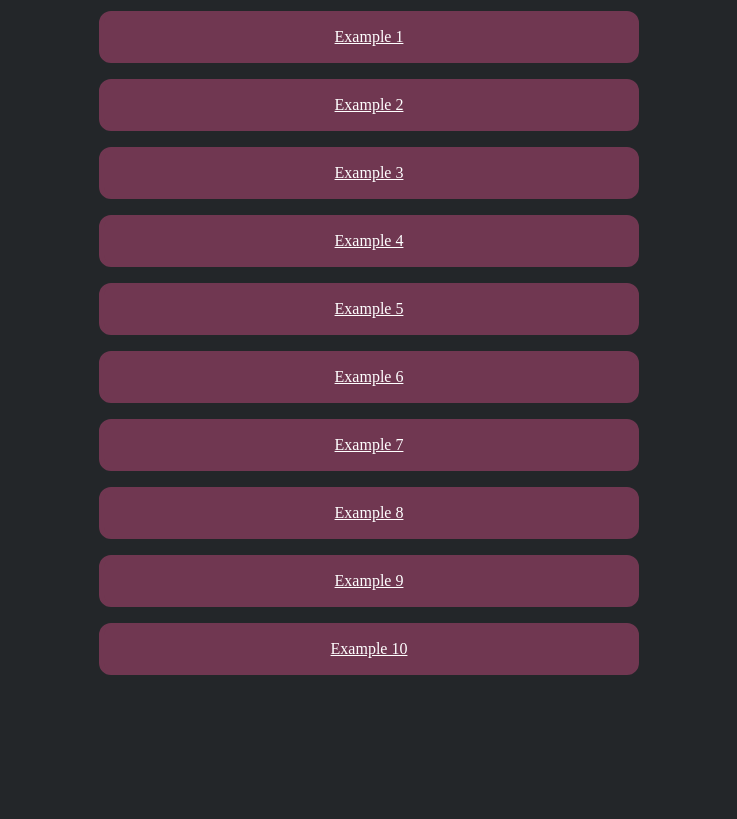
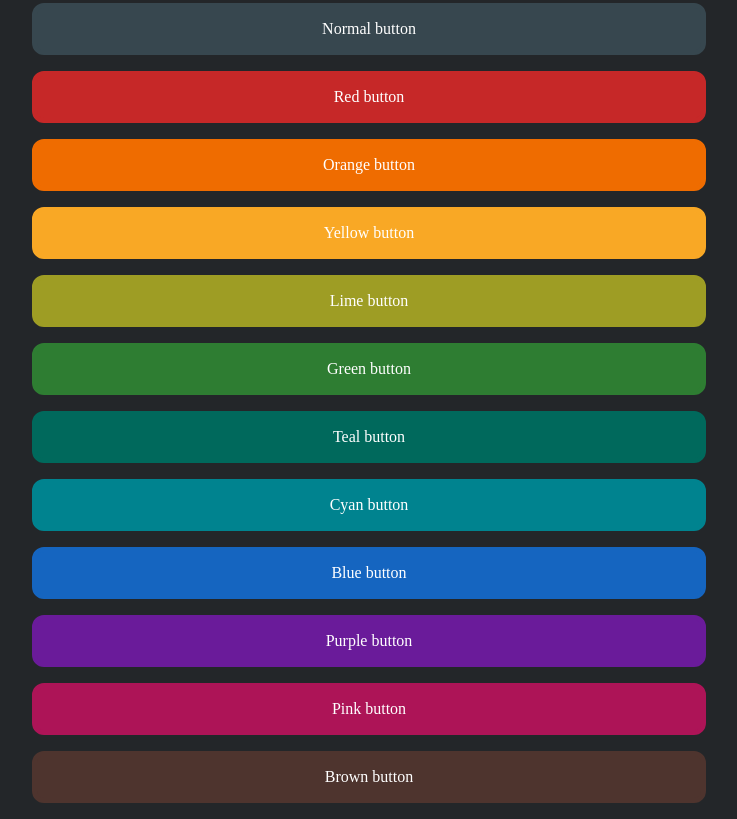
Before and after one commit to Bildcraft1/UnbloatedTree, a plain HTML site: page index.html in a window 1280 px wide. Shown: the part 77-896 px from the top of the page, without its empty margins (271-1008 px from the left). Before the commit the page ends 800 px from the top, so only its background shows below. Drawn offline with Linux system fonts and the light colour scheme.

Commit message:
added new button colors following material design and fixed some UI problems

```diff
--- a/css/main.css
+++ b/css/main.css
@@ -1,25 +1,113 @@
 body {
 	text-align: center;
+	max-width: 800px;
+	margin-left: auto;
+	margin-right: auto;
 	background: #232629;
-}
-
-h1 {
-	text-align: center;
 	color: white;
 }
 
 .button {
-	background-color: #703751;
-	border: 5px solid #703751;
+	background-color: #37474f;
+	border: 5px solid #37474f;
 	color: white;
 	padding: 12px;
+	text-decoration: none;
 	display: inline-block;
-	transition: 0.2s;
+	transition: 0.1s;
 	font-size: 16px;
 	border-radius: 12px;
-	width: 40%;
+	width: 80%;
 }
 .button:hover {
-	border: 5px solid #c2487b;
-	width: 50%;
+	border: 5px solid #62727b;
+	width: 90%;
 }
+
+.red {
+	background-color: #c62828;
+	border: 5px solid #c62828;
+}
+.red:hover {
+	border: 5px solid #ff5f52;
+}
+
+.orange {
+	background-color: #ef6c00;
+	border: 5px solid #ef6c00;
+}
+.orange:hover {
+	border: 5px solid #ff9d3f;
+}
+
+.yellow {
+	background-color: #f9a825;
+	border: 5px solid #f9a825;
+}
+.yellow:hover {
+	border: 5px solid #ffd95a;
+}
+
+.lime {
+	background-color: #9e9d24;
+	border: 5px solid #9e9d24;
+}
+.lime:hover {
+	border: 5px solid #d2ce56;
+}
+
+.green {
+	background-color: #2e7d32;
+	border: 5px solid #2e7d32;
+}
+.green:hover {
+	border: 5px solid #60ad5e;
+}
+
+.teal {
+	background-color: #00695c;
+	border: 5px solid #00695c;
+}
+.teal:hover {
+	border: 5px solid #439889;
+}
+
+.cyan {
+	background-color: #00838f;
+	border: 5px solid #00838f;
+}
+.cyan:hover {
+	border: 5px solid #4fb3bf;
+}
+
+.blue {
+	background-color: #1565c0;
+	border: 5px solid #1565c0;
+}
+.blue:hover {
+	border: 5px solid #5e92f3;
+}
+
+.purple {
+	background-color: #6a1b9a;
+	border: 5px solid #6a1b9a;
+}
+.purple:hover {
+	border: 5px solid #9c4dcc;
+}
+
+.pink {
+	background-color: #ad1457;
+	border: 5px solid #ad1457;
+}
+.pink:hover {
+	border: 5px solid #e35183;
+}
+
+.brown {
+	background-color: #4e342e;
+	border: 5px solid #4e342e;
+}
+.brown:hover {
+	border: 5px solid #7b5e57;
+}
--- a/index.html
+++ b/index.html
@@ -1,9 +1,12 @@
 <!DOCTYPE html>
-<html lang="it">
+<html lang="en">
 	<head>
 		<!-- Basic stuffs -->
 		<meta charset="utf-8">
-		<title>Title</title>
+		<title>UnbloatedTree</title>
+
+		<!-- Adjustment for mobile devices -->
+		<meta name="viewport" content="width=device-width, initial-scale=1.0">
 
 		<!-- CSS -->
 		<link rel='stylesheet' type='text/css' href="css/main.css">
@@ -11,20 +14,22 @@
 
 	<body>
 		<div style="margin-top: 2%">
-			<h1>Title</h1>
+			<h1>UnbloatedTree</h1>
 		</div>
 
 		<div style="margin-top: 2%">
-			<p><a class="button" href=http://example.com>Example 1</a></p>
-			<p><a class="button" href=http://example.com>Example 2</a></p>
-			<p><a class="button" href=http://example.com>Example 3</a></p>
-			<p><a class="button" href=http://example.com>Example 4</a></p>
-			<p><a class="button" href=http://example.com>Example 5</a></p>
-			<p><a class="button" href=http://example.com>Example 6</a></p>
-			<p><a class="button" href=http://example.com>Example 7</a></p>
-			<p><a class="button" href=http://example.com>Example 8</a></p>
-			<p><a class="button" href=http://example.com>Example 9</a></p>
-			<p><a class="button" href=http://example.com>Example 10</a></p>
+			<p><a class="button"		href=http://example.com>Normal button</a></p>
+			<p><a class="button red"	href=http://example.com>Red button</a></p>
+			<p><a class="button orange"	href=http://example.com>Orange button</a></p>
+			<p><a class="button yellow"	href=http://example.com>Yellow button</a></p>
+			<p><a class="button lime"	href=http://example.com>Lime button</a></p>
+			<p><a class="button green"	href=http://example.com>Green button</a></p>
+			<p><a class="button teal"	href=http://example.com>Teal button</a></p>
+			<p><a class="button cyan"	href=http://example.com>Cyan button</a></p>
+			<p><a class="button blue"	href=http://example.com>Blue button</a></p>
+			<p><a class="button purple"	href=http://example.com>Purple button</a></p>
+			<p><a class="button pink"	href=http://example.com>Pink button</a></p>
+			<p><a class="button brown"	href=http://example.com>Brown button</a></p>
 		</div>
 	</body>
 </html>
```
